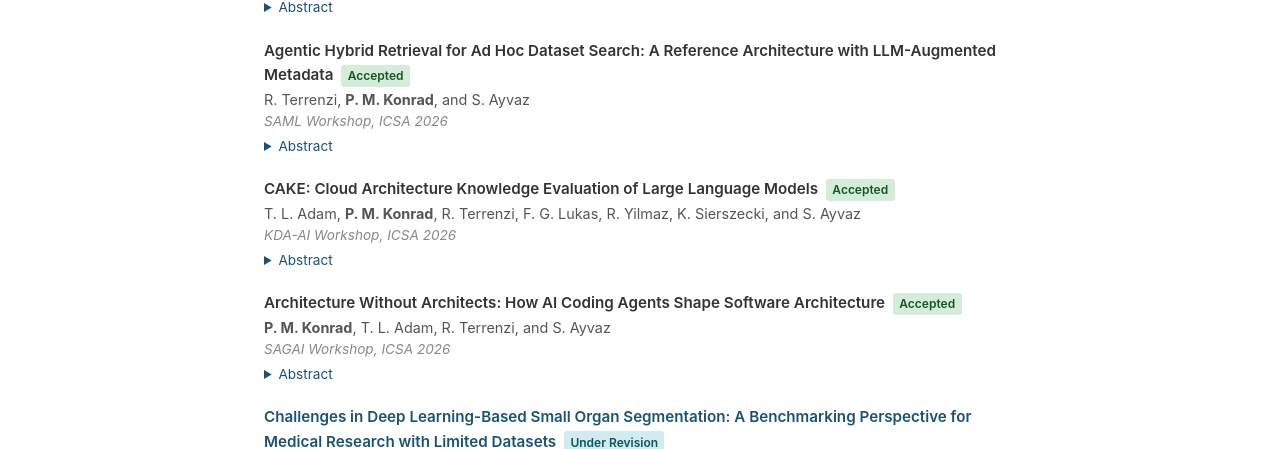
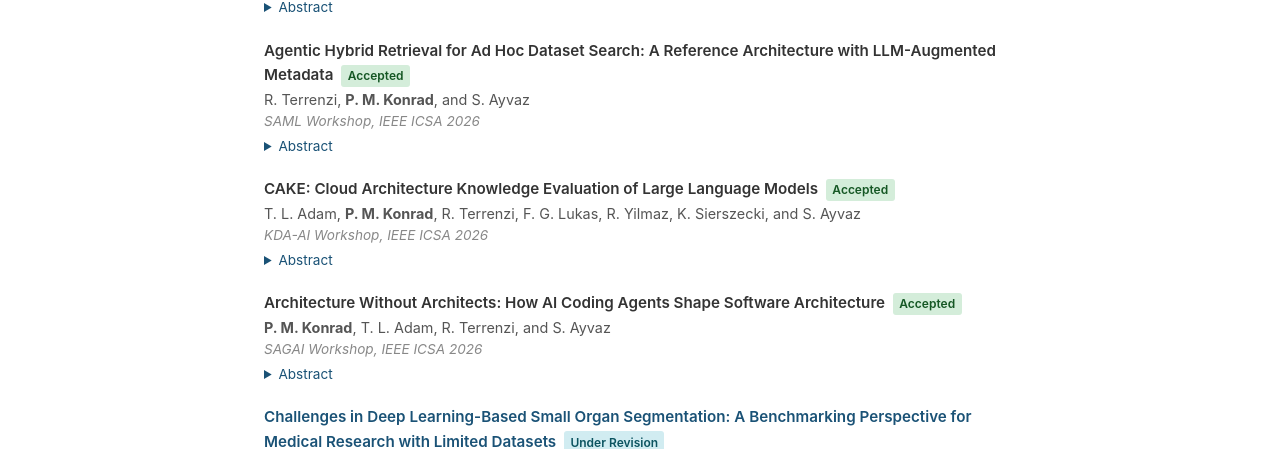
Before and after one commit to phomarkon/phomarkon.github.io, a Jekyll site: the page built from index.html, in a window 1280 px wide and 900 px high, scrolled down 1855 px. Shown: the part 147-596 px from the top of the window. Built offline with Jekyll 4.4.1, drawn with Linux system fonts in a browser that asks for light colours.

Commit message:
Add IEEE prefix to ICSA 2026 venue names

```diff
--- a/_data/cv.yml
+++ b/_data/cv.yml
@@ -51,9 +51,9 @@
     - "[2] P. M. Konrad, Y. Sabzehmeidani, A. Popa, and S. Ayvaz (2025). Machine Learning in Gastrointestinal Tract Imaging: A Comprehensive Review of Techniques and Applications. (Under Review)"
     - "[3] P. M. Konrad, A. Popa, Y. Sabzehmeidani, L. Zhong, E. A. Liehn, and S. Ayvaz (2025). Challenges in Deep Learning-Based Small Organ Segmentation. Biomedical Signal Processing and Control. (Under Revision)"
     - "[4] P. M. Konrad, C. Kunstmann-Olsen, J. Fiutowski, and S. Ayvaz (2025). Non-Destructive Prediction of Fruit Ripeness and Firmness Using Hyperspectral Imaging and Lightweight Machine Learning Models. Computers and Electronics in Agriculture. (Under Review)"
-    - "[5] P. M. Konrad, T. L. Adam, R. Terrenzi, and S. Ayvaz (2026). Architecture Without Architects: How AI Coding Agents Shape Software Architecture. In SAGAI Workshop, ICSA 2026. (Accepted)"
-    - "[6] T. L. Adam, P. M. Konrad, R. Terrenzi, F. G. Lukas, R. Yilmaz, K. Sierszecki, and S. Ayvaz (2026). CAKE: Cloud Architecture Knowledge Evaluation of Large Language Models. In KDA-AI Workshop, ICSA 2026. (Accepted)"
-    - "[7] R. Terrenzi, P. M. Konrad, and S. Ayvaz (2026). Agentic Hybrid Retrieval for Ad Hoc Dataset Search: A Reference Architecture with LLM-Augmented Metadata. In SAML Workshop, ICSA 2026. (Accepted)"
+    - "[5] P. M. Konrad, T. L. Adam, R. Terrenzi, and S. Ayvaz (2026). Architecture Without Architects: How AI Coding Agents Shape Software Architecture. In SAGAI Workshop, IEEE ICSA 2026. (Accepted)"
+    - "[6] T. L. Adam, P. M. Konrad, R. Terrenzi, F. G. Lukas, R. Yilmaz, K. Sierszecki, and S. Ayvaz (2026). CAKE: Cloud Architecture Knowledge Evaluation of Large Language Models. In KDA-AI Workshop, IEEE ICSA 2026. (Accepted)"
+    - "[7] R. Terrenzi, P. M. Konrad, and S. Ayvaz (2026). Agentic Hybrid Retrieval for Ad Hoc Dataset Search: A Reference Architecture with LLM-Augmented Metadata. In SAML Workshop, IEEE ICSA 2026. (Accepted)"
     - "[8] P. M. Konrad (2026). When AI Coding Studies Disagree: A Practical Guide to the Evaluation Lens. (Under Review)"
 
 - title: Research Experience
--- a/_data/publications.yml
+++ b/_data/publications.yml
@@ -1,20 +1,20 @@
 - title: "Architecture Without Architects: How AI Coding Agents Shape Software Architecture"
   authors: "<strong>P. M. Konrad</strong>, T. L. Adam, R. Terrenzi, and S. Ayvaz"
-  venue: "SAGAI Workshop, ICSA 2026"
+  venue: "SAGAI Workshop, IEEE ICSA 2026"
   year: 2026
   status: Accepted
   abstract: "The current AI coding agents select frameworks, scaffold infrastructure, and wire up integrations. These are architectural decisions, yet almost no one reviews them as such. We study the problem from two angles. First, we survey agentic coding tools and identify five mechanisms by which they make implicit architectural choices. The case study shows that changing the prompt alone produces structurally different systems. Second, we analyze prompt-architecture coupling. The way prompt choices in LLM-integrated code dictate what infrastructure the system needs. Six recurring patterns arise from this analysis. Natural-language instructions now appear to shape system structure directly. We call this vibe architecting, and we outline review practices, decision records, and tooling aimed at bringing these hidden decisions under governance."
 
 - title: "CAKE: Cloud Architecture Knowledge Evaluation of Large Language Models"
   authors: "T. L. Adam, <strong>P. M. Konrad</strong>, R. Terrenzi, F. G. Lukas, R. Yilmaz, K. Sierszecki, and S. Ayvaz"
-  venue: "KDA-AI Workshop, ICSA 2026"
+  venue: "KDA-AI Workshop, IEEE ICSA 2026"
   year: 2026
   status: Accepted
   abstract: "Large language models are increasingly used as software architecture co-pilots, yet no benchmark evaluates their cloud-native architecture knowledge. We present CAKE, 188 expert-validated questions spanning four cognitive levels (recall, analyze, design, implement) and five cloud-native topics. We tested 22 model configurations (0.5B-70B parameters) from four families, using three-run majority voting for MCQ and LLM-as-judge scoring for free-response items. We observe four findings: (1) MCQ accuracy plateaus above 3B parameters, with 15 of 22 configurations exceeding 90%; (2) free-response scores scale steadily across all cognitive levels; (3) the two formats capture different facets of knowledge, as MCQ approaches a ceiling while free-response continues to differentiate models; (4) reasoning augmentation (+think) improves free-response quality, while tool augmentation (+tool) degrades performance for small models."
 
 - title: "Agentic Hybrid Retrieval for Ad Hoc Dataset Search: A Reference Architecture with LLM-Augmented Metadata"
   authors: "R. Terrenzi, <strong>P. M. Konrad</strong>, and S. Ayvaz"
-  venue: "SAML Workshop, ICSA 2026"
+  venue: "SAML Workshop, IEEE ICSA 2026"
   year: 2026
   status: Accepted
   abstract: "Ad hoc dataset search requires matching underspecified natural-language queries against sparse, heterogeneous metadata records, a task where typical keyword or embedding retrieval alone falls short. We present a reference architecture for agentic hybrid retrieval that combines BM25 lexical search with dense-embedding retrieval via reciprocal rank fusion, orchestrated by a large language model controller that repeatedly plans queries, evaluates result sufficiency, and reranks candidates. To reduce the vocabulary mismatch between user intent and provider-authored metadata, we introduce an offline metadata augmentation step in which an LLM generates pseudo-queries and structured pseudo-descriptions for each dataset record."
```
